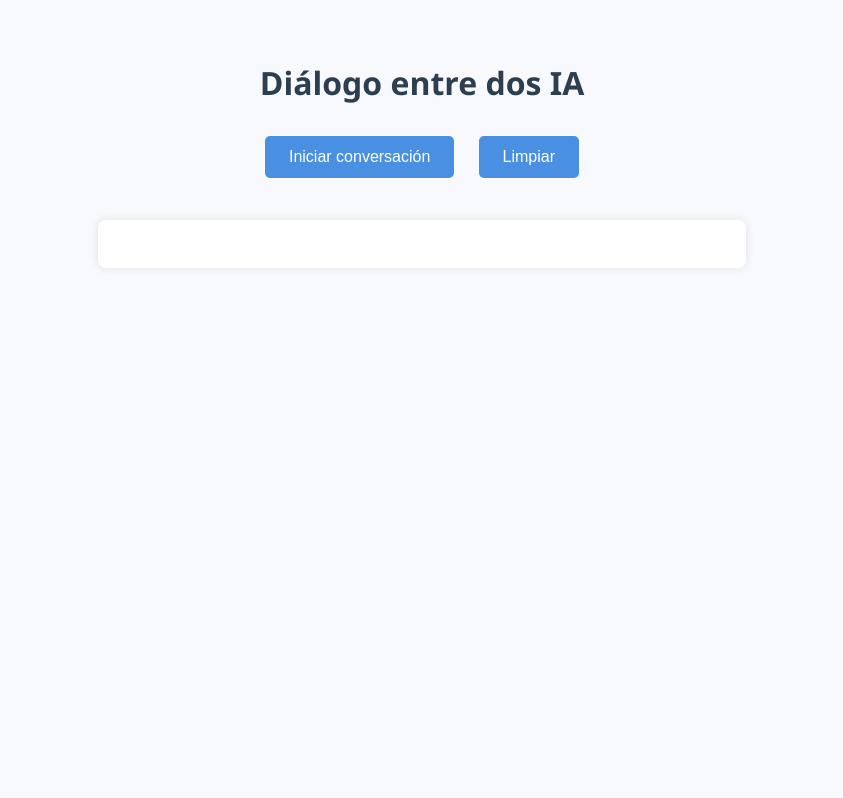
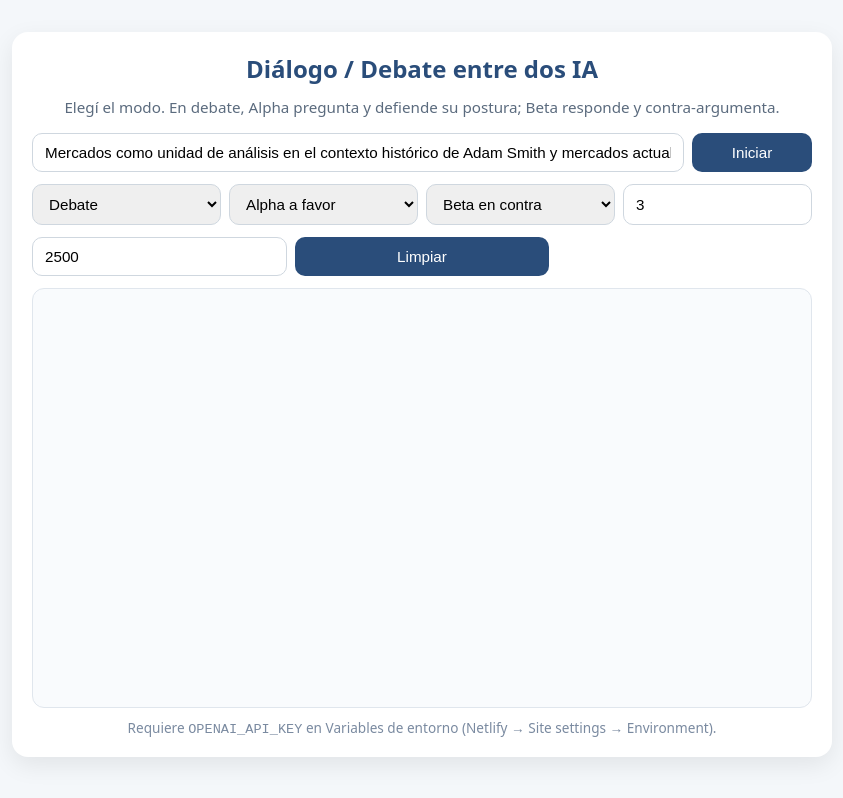
Before and after one commit to acinfoarchive2/mypro, a website: page public/index.html in a window 1280 px wide. Both pictures are taken after a click on the button "Limpiar". Shown: the whole page, without its empty margins (218-1061 px from the left). Drawn offline with Linux system fonts and the light colour scheme.

Commit message:
Update index.html

```diff
--- a/public/index.html
+++ b/public/index.html
@@ -2,83 +2,212 @@
 <html lang="es">
 <head>
   <meta charset="UTF-8" />
-  <title>Diálogo entre IA</title>
+  <title>Diálogo / Debate entre IA</title>
+  <meta name="viewport" content="width=device-width, initial-scale=1" />
   <style>
+    :root {
+      --bg: #f4f7fa;
+      --card: #fff;
+      --primary: #2a4d7a;
+      --primary-600: #1e3657;
+      --border: #e0e6ed;
+      --alpha: #2a4d7a;
+      --beta: #22863a;
+    }
+    * { box-sizing: border-box; }
     body {
-      font-family: 'Segoe UI', sans-serif;
-      background-color: #f7f9fc;
-      color: #333;
-      padding: 2rem;
+      font-family: system-ui, sans-serif;
+      background: var(--bg);
+      margin: 0;
+      min-height: 100vh;
+      display: flex;
+      justify-content: center;
+      align-items: flex-start;
+    }
+    .container {
+      background: var(--card);
+      margin: 32px 16px;
+      padding: 20px;
+      border-radius: 16px;
+      box-shadow: 0 8px 24px rgba(0,0,0,0.08);
+      width: 100%;
+      max-width: 820px;
+    }
+    h1 {
+      font-size: 1.5rem;
+      margin: 0 0 12px;
       text-align: center;
+      color: var(--primary);
     }
-
-    h1 {
-      color: #2c3e50;
+    p.sub {
+      text-align: center;
+      color: #5b6b7e;
+      margin: 0 0 16px;
+      font-size: 0.95rem;
     }
-
+    .grid { display: grid; gap: 8px; margin-bottom: 12px; }
+    .g2 { grid-template-columns: 1fr auto; }
+    .g3 { grid-template-columns: repeat(3, 1fr); }
+    .g4 { grid-template-columns: repeat(4, 1fr); }
+    input, select {
+      width: 100%;
+      padding: 10px 12px;
+      border: 1px solid #cfd7df;
+      border-radius: 10px;
+      font-size: 0.95rem;
+      outline: none;
+    }
     button {
-      background-color: #4A90E2;
-      color: white;
+      background: var(--primary);
+      color: #fff;
       border: none;
-      padding: 12px 24px;
-      border-radius: 5px;
-      font-size: 16px;
+      padding: 10px 16px;
+      border-radius: 10px;
       cursor: pointer;
-      margin: 10px;
+      font-size: 0.95rem;
+      transition: background 0.15s ease;
+      min-width: 120px;
     }
-
-    button:hover {
-      background-color: #357ABD;
+    button:hover { background: var(--primary-600); }
+    .chat {
+      background: #f9fbfd;
+      border: 1px solid var(--border);
+      border-radius: 12px;
+      padding: 12px;
+      height: 420px;
+      overflow-y: auto;
+      line-height: 1.5;
     }
-
-    #output {
-      text-align: left;
-      margin: 2rem auto;
-      max-width: 600px;
-      background: white;
-      border-radius: 8px;
-      box-shadow: 0 0 10px rgba(0,0,0,0.1);
-      padding: 1.5rem;
-      white-space: pre-line;
+    .row {
+      display: flex;
+      gap: 10px;
+      align-items: center;
+      margin-bottom: 10px;
     }
-
-    .loading {
-      color: #999;
-      font-style: italic;
+    .badge {
+      padding: 4px 8px;
+      border-radius: 999px;
+      font-size: 0.8rem;
+      font-weight: 700;
+      white-space: nowrap;
+    }
+    .alpha {
+      color: var(--alpha);
+      border: 1px solid var(--alpha);
+    }
+    .beta {
+      color: var(--beta);
+      border: 1px solid var(--beta);
+    }
+    .msg {
+      background: #fff;
+      border: 1px solid var(--border);
+      padding: 10px 12px;
+      border-radius: 10px;
+      flex: 1;
+    }
+    .footer-note {
+      color: #7a8aa0;
+      font-size: 0.85rem;
+      margin-top: 10px;
+      text-align: center;
     }
   </style>
 </head>
 <body>
-  <h1>Diálogo entre dos IA</h1>
-  <button id="start">Iniciar conversación</button>
-  <button id="clear">Limpiar</button>
-  <div id="output"></div>
+  <div class="container">
+    <h1>Diálogo / Debate entre dos IA</h1>
+    <p class="sub">Elegí el modo. En debate, Alpha pregunta y defiende su postura; Beta responde y contra-argumenta.</p>
+    <div class="grid g2">
+      <input id="topic" placeholder="Tópico" value="Mercados como unidad de análisis en el contexto histórico de Adam Smith y mercados actuales" />
+      <button id="start">Iniciar</button>
+    </div>
+    <div class="grid g4">
+      <select id="mode">
+        <option value="debate">Debate</option>
+        <option value="dialog">Diálogo</option>
+      </select>
+      <select id="alphaStance">
+        <option value="pro">Alpha a favor</option>
+        <option value="contra">Alpha en contra</option>
+      </select>
+      <select id="betaStance">
+        <option value="contra">Beta en contra</option>
+        <option value="pro">Beta a favor</option>
+      </select>
+      <input id="turns" type="number" min="1" max="10" value="3" title="Interacciones" />
+    </div>
+    <div class="grid g3">
+      <input id="delay" type="number" value="2500" min="100" step="100" title="Demora (ms)" />
+      <button id="clear">Limpiar</button>
+      <span class="pill" id="badge"></span>
+    </div>
+    <div id="chat" class="chat" aria-live="polite"></div>
+    <div class="footer-note">
+      Requiere <code>OPENAI_API_KEY</code> en Variables de entorno (Netlify → Site settings → Environment).
+    </div>
+  </div>
+  <script>
+    const chat = document.getElementById('chat');
+    const startBtn = document.getElementById('start');
+    const clearBtn = document.getElementById('clear');
+    const badge = document.getElementById('badge');
+    function delay(ms) { return new Promise(r => setTimeout(r, ms)); }
 
-  <script>
-    const startButton = document.getElementById("start");
-    const clearButton = document.getElementById("clear");
-    const outputDiv = document.getElementById("output");
+    function appendLine(speaker, message) {
+      const row = document.createElement('div');
+      row.className = 'row';
+      const badgeEl = document.createElement('span');
+      badgeEl.className = 'badge ' + (speaker === 'Alpha' ? 'alpha' : 'beta');
+      badgeEl.textContent = speaker;
+      const msg = document.createElement('div');
+      msg.className = 'msg';
+      msg.textContent = message;
+      row.appendChild(badgeEl);
+      row.appendChild(msg);
+      chat.appendChild(row);
+      chat.scrollTop = chat.scrollHeight;
+    }
 
-    startButton.onclick = async () => {
-      outputDiv.innerHTML = '<p class="loading">Cargando conversación...</p>';
-
-      const res = await fetch('/.netlify/functions/dialog-libre-memoria?interactions=6&topic=mercados&temperature=1&frequency_penalty=0.3');
-      const data = await res.json();
-      const convo = data.conversation;
-
-      outputDiv.innerHTML = ''; // Limpiar antes de mostrar
-
-      for (let i = 0; i < convo.length; i++) {
-        const turno = convo[i];
-        const p = document.createElement("p");
-        p.textContent = `${turno.speaker}: ${turno.message}`;
-        outputDiv.appendChild(p);
-        await new Promise(resolve => setTimeout(resolve, 1200)); // demora de 1.2s
-      }
+    clearBtn.onclick = () => {
+      chat.innerHTML = '';
     };
 
-    clearButton.onclick = () => {
-      outputDiv.innerHTML = '';
+    startBtn.onclick = async () => {
+      chat.innerHTML = '';
+      const topic = document.getElementById('topic').value.trim();
+      const alphaStance = document.getElementById('alphaStance').value;
+      const betaStance = document.getElementById('betaStance').value;
+      const turns = parseInt(document.getElementById('turns').value, 10);
+      const delayMs = parseInt(document.getElementById('delay').value, 10);
+      const mode = document.getElementById('mode').value;
+
+      badge.textContent = mode === 'debate'
+        ? `Modo: Debate · Alpha=${alphaStance} · Beta=${betaStance}`
+        : `Modo: Diálogo`;
+
+      try {
+        const params = new URLSearchParams({
+          topic,
+          alpha_stance: alphaStance,
+          beta_stance: betaStance,
+          interactions: turns,
+          max_tokens: 140,
+          mode
+        });
+        const res = await fetch('/.netlify/functions/dialog?' + params.toString());
+        const data = await res.json();
+        if (data.conversation) {
+          for (const turn of data.conversation) {
+            appendLine(turn.speaker, turn.message);
+            await delay(delayMs);
+          }
+        } else if (data.error) {
+          appendLine('Error', data.error);
+        }
+      } catch (e) {
+        appendLine('Error', e.message || 'Fallo desconocido');
+      }
     };
   </script>
 </body>
```
